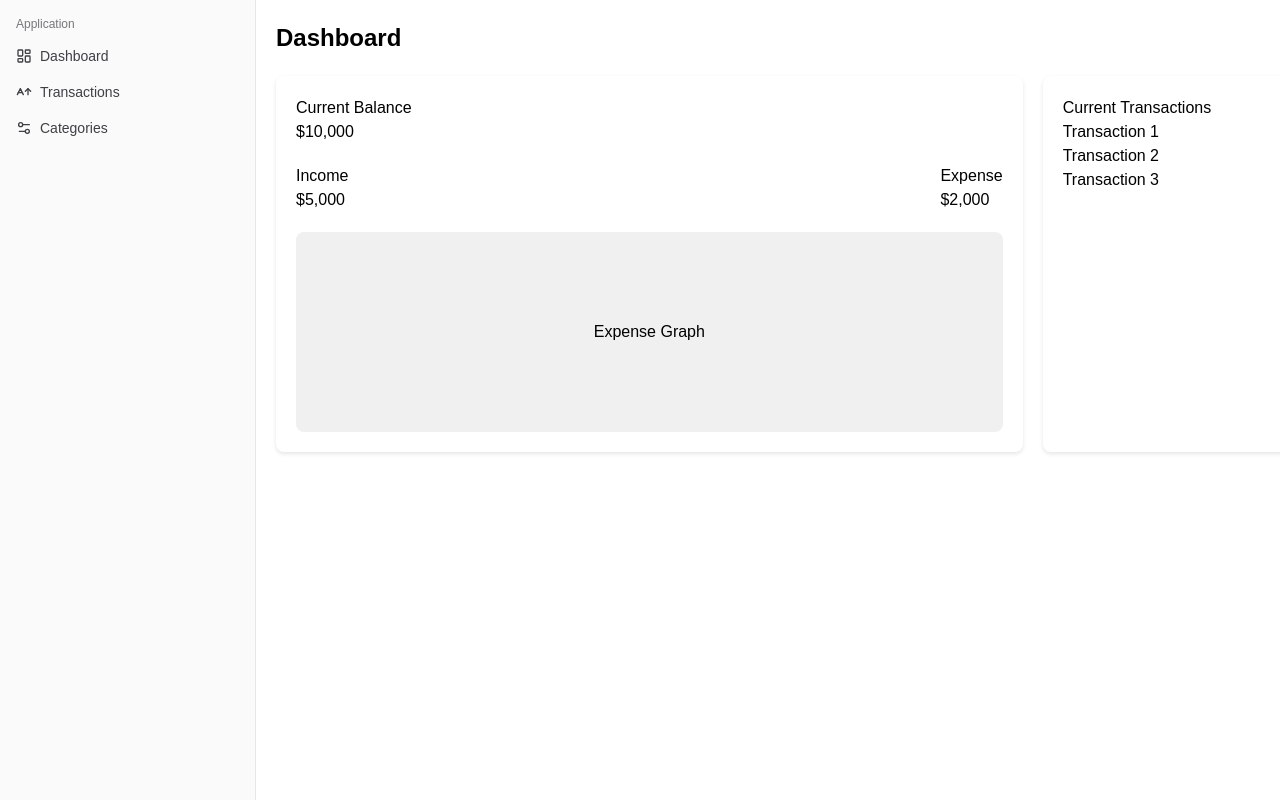
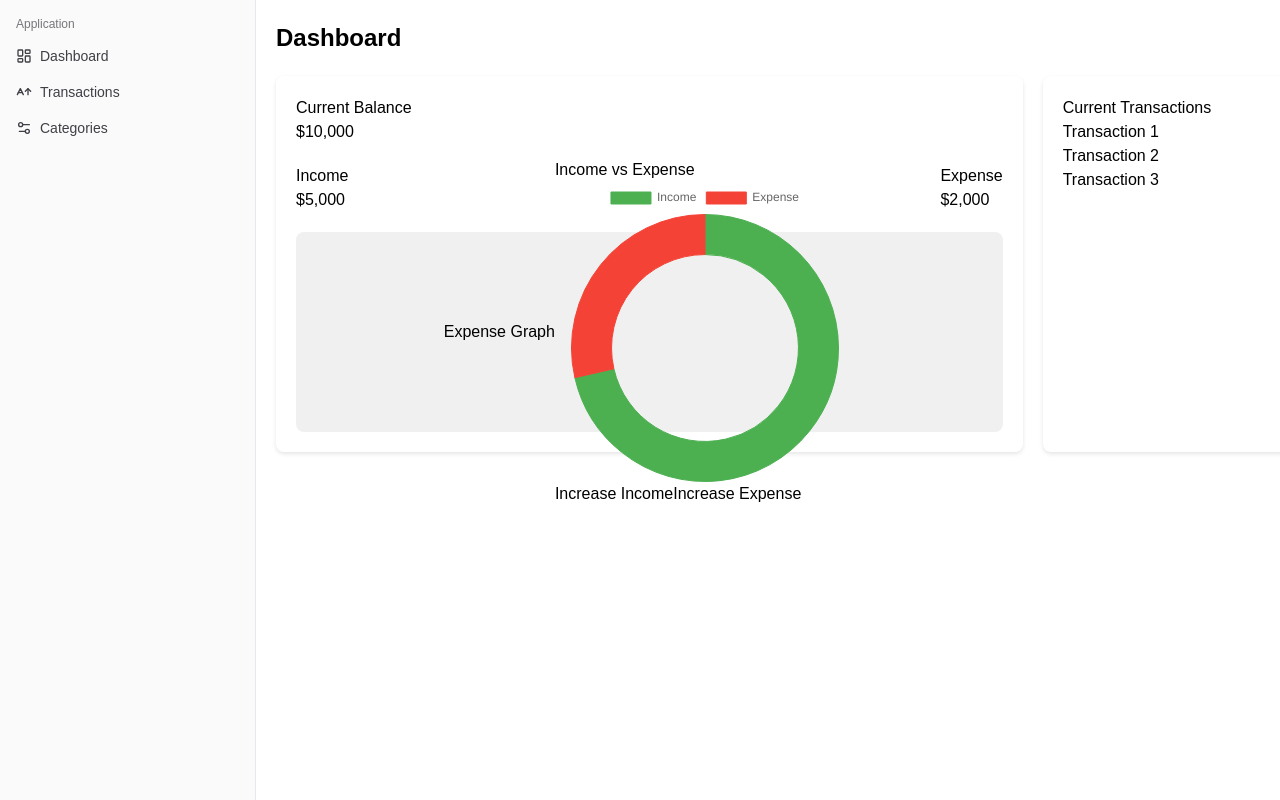
Before and after one commit to DhawalPatel-Mtech/the-optimizers, a Next.js app in the folder frontend/: page / in a window 1280 px wide. Shown: the top 800 px of the page. Built offline with nearby package versions, Linux system fonts and the light colour scheme.

Commit message:
-- pie chart

```diff
--- a/frontend/package.json
+++ b/frontend/package.json
@@ -13,11 +13,13 @@
     "@radix-ui/react-separator": "^1.1.1",
     "@radix-ui/react-slot": "^1.1.1",
     "@radix-ui/react-tooltip": "^1.1.6",
+    "chart.js": "^4.4.7",
     "class-variance-authority": "^0.7.1",
     "clsx": "^2.1.1",
     "lucide-react": "^0.469.0",
     "next": "15.1.3",
     "react": "^19.0.0",
+    "react-chartjs-2": "^5.3.0",
     "react-dom": "^19.0.0",
     "tailwind-merge": "^2.6.0",
     "tailwindcss-animate": "^1.0.7"
--- a/frontend/src/components/BalanceGraph/index.js
+++ b/frontend/src/components/BalanceGraph/index.js
@@ -1,6 +1,16 @@
+"use client";
+import { useState } from "react";
+
+import IncomeExpenseDonutChart from "../Graph/ExpenseChart";
 import styles from "./BalanceGraph.module.css";
 
 export default function BalanceGraph() {
+  const [income, setIncome] = useState(5000); // Default income
+  const [expense, setExpense] = useState(2000); // Default expense
+
+  // Functions to update income and expense
+  const increaseIncome = () => setIncome(income + 500);
+  const increaseExpense = () => setExpense(expense + 300);
   return (
     <div className={styles.balanceGraph}>
       <div className={styles.balance}>
@@ -19,6 +29,17 @@ export default function BalanceGraph() {
       </div>
       <div className={styles.graph}>
         <h4>Expense Graph</h4>
+        <div>
+          <h1>Income vs Expense</h1>
+          {/* Pass dynamic income and expense values to the IncomeExpenseDonutChart */}
+          <IncomeExpenseDonutChart income={income} expense={expense} />
+
+          {/* Buttons to increase income and expense */}
+          <div>
+            <button onClick={increaseIncome}>Increase Income</button>
+            <button onClick={increaseExpense}>Increase Expense</button>
+          </div>
+        </div>
       </div>
     </div>
   );
--- /dev/null
+++ b/frontend/src/components/Graph/ExpenseChart.js
@@ -0,0 +1,45 @@
+// import React from "react";
+"use client";
+import { useState } from "react";
+
+// import * as React from "react";
+import { Doughnut } from "react-chartjs-2";
+
+import { Chart as ChartJS, ArcElement, Tooltip, Legend } from "chart.js";
+
+// Registering required chart elements
+ChartJS.register(ArcElement, Tooltip, Legend);
+
+const IncomeExpenseDonutChart = ({ income, expense }) => {
+  // Donut chart data
+  const data = {
+    labels: ["Income", "Expense"],
+    datasets: [
+      {
+        data: [income, expense],
+        backgroundColor: ["#4caf50", "#f44336"], // Green for income, red for expense
+        borderColor: ["#4caf50", "#f44336"],
+        borderWidth: 1,
+      },
+    ],
+  };
+
+  // Donut chart options
+  const options = {
+    plugins: {
+      legend: {
+        position: "top",
+      },
+    },
+    responsive: true,
+    cutout: "70%", // This creates the donut chart effect
+  };
+
+  return (
+    <div style={{ width: "300px", height: "300px" }}>
+      <Doughnut data={data} options={options} />
+    </div>
+  );
+};
+
+export default IncomeExpenseDonutChart;
```
Also changed, not shown: 1 other file (tests, documents, lock files or other folders).
